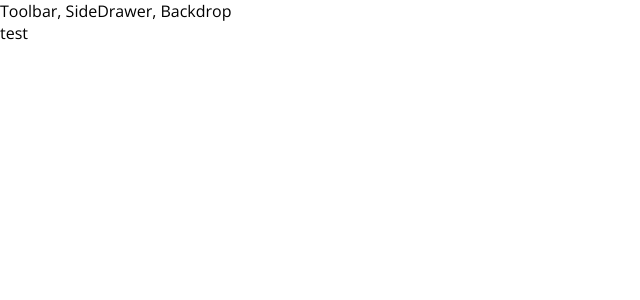
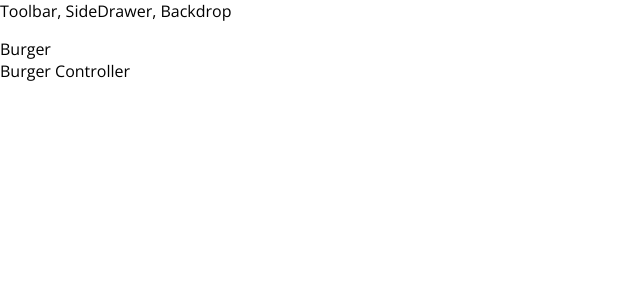
Before and after one commit to Obvinci/Burger, a React app: page / in a window 1280 px wide. Shown: the top 300 px of the page, without its empty margins (0-640 px from the left). Built offline with nearby package versions, Linux system fonts and the light colour scheme.

Commit message:
create burger builder container

```diff
--- a/src/App.js
+++ b/src/App.js
@@ -1,12 +1,13 @@
 import React, { Component } from 'react';
 import Layout from './components/Layout/Layout';
+import BurgerBuilder from './containers/BurgerBuilder/BurgerBuilder';
 
 class App extends Component {
   render() {
     return (
       <div>
         <Layout>
-          test
+          <BurgerBuilder />
         </Layout>
       </div>
     );
--- /dev/null
+++ b/src/components/Layout/Layout.css
@@ -0,0 +1,3 @@
+.Content {
+  margin-top: 16px;
+}
--- a/src/components/Layout/Layout.js
+++ b/src/components/Layout/Layout.js
@@ -1,11 +1,12 @@
 import React from 'react';
 import Aux from '../../hoc/Aux';
+import classes from './Layout.css';
 
 const layout = (props) => {
   return (
     <Aux>
       <div>Toolbar, SideDrawer, Backdrop</div>
-      <main>
+      <main className={classes.Content}>
         {props.children}
       </main>
     </Aux>
--- /dev/null
+++ b/src/containers/BurgerBuilder/BurgerBuilder.js
@@ -0,0 +1,15 @@
+import React, { Component } from 'react';
+import Aux from '../../hoc/Aux';
+
+class BurgerBuilder extends Component {
+  render () {
+    return (
+      <Aux>
+        <div>Burger</div>
+        <div>Burger Controller</div>
+      </Aux>
+    )
+  }
+}
+
+export default BurgerBuilder;
```
